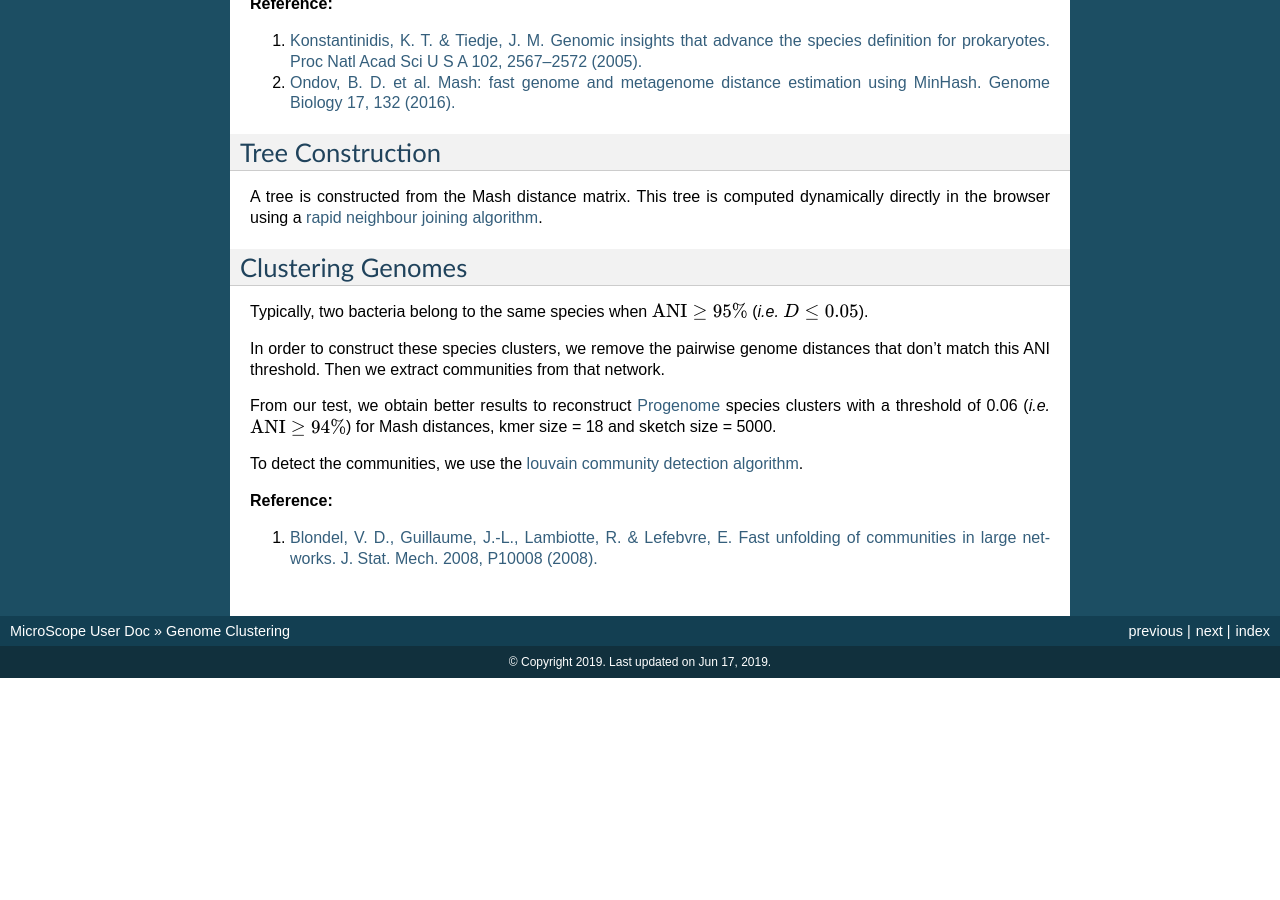
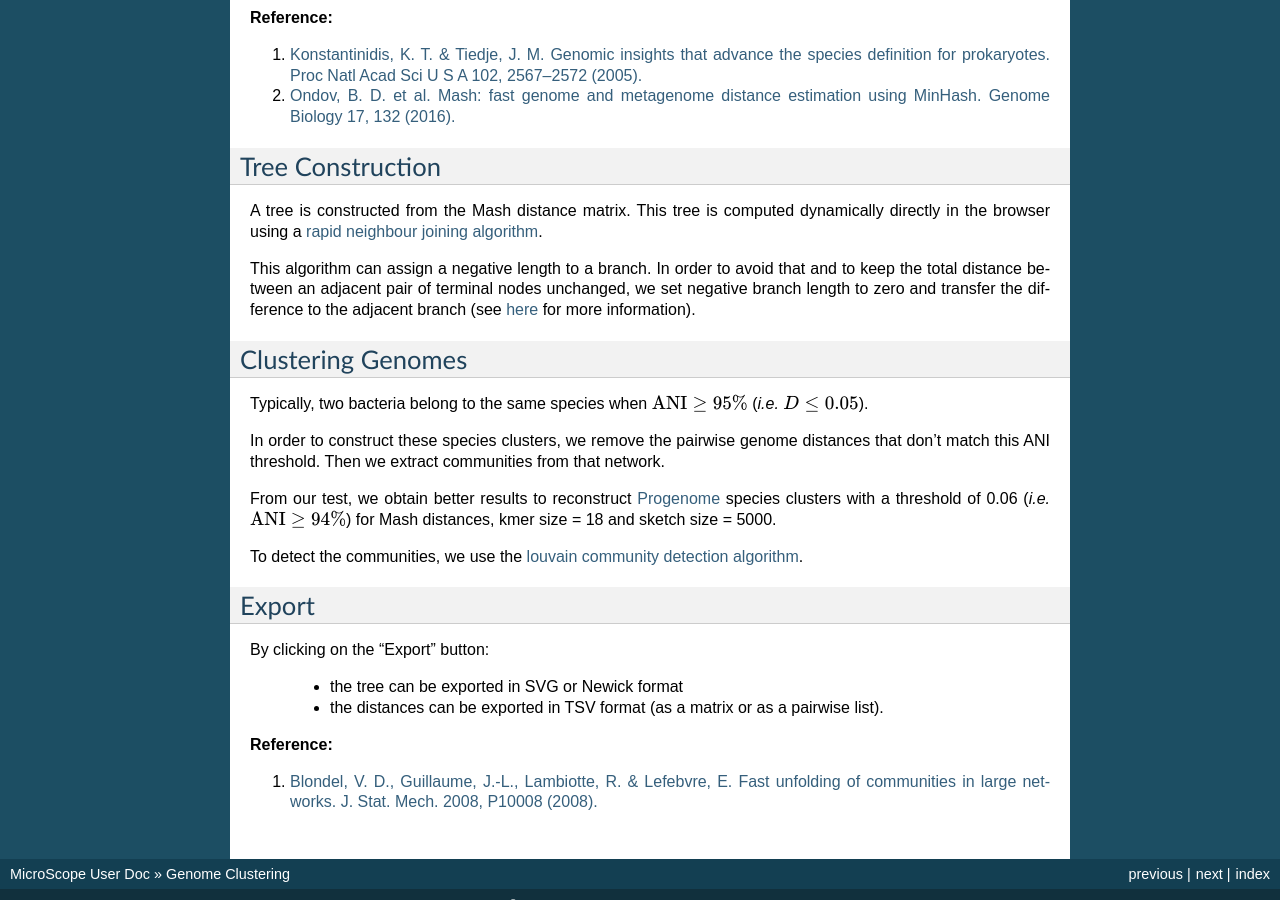
Before and after one commit to labgem/microscope-user-doc, a Sphinx documentation site: the page built from docs/content/compgenomics/genoclust.rst, in a window 1280 px wide and 900 px high, scrolled down 3203 px. Built offline with Sphinx 7.4.7, drawn with Linux system fonts in a browser that asks for light colours; before the commit the page ends 3881 px from its top, so only the background shows below that.

Commit message:
Update help and use ODP instead of Gimp to modify the image.

```diff
--- a/docs/content/compgenomics/genoclust.rst
+++ b/docs/content/compgenomics/genoclust.rst
@@ -68,6 +68,8 @@
 
 A tree is constructed from the Mash distance matrix. This tree is computed dynamically directly in the browser using a `rapid neighbour joining algorithm <https://github.com/biosustain/neighbor-joining>`_.
 
+This algorithm can assign a negative length to a branch.
+In order to avoid that and to keep the total distance between an adjacent pair of terminal nodes unchanged, we set negative branch length to zero and transfer the difference to the adjacent branch (see `here <https://www.sequentix.de/gelquest/help/neighbor_joining_method.htm>`_ for more information).
 
 Clustering Genomes
 ------------------
@@ -80,6 +82,14 @@
 
 To detect the communities, we use the `louvain community detection algorithm <https://github.com/taynaud/python-louvain/>`_.
 
+Export
+------
+
+By clicking on the "Export" button:
+
+  - the tree can be exported in SVG or Newick format
+  - the distances can be exported in TSV format (as a matrix or as a pairwise list).
+
 **Reference:**
 
 1. `Blondel, V. D., Guillaume, J.-L., Lambiotte, R. & Lefebvre, E. Fast unfolding of communities in large networks. J. Stat. Mech. 2008, P10008 (2008). <http://iopscience.iop.org/article/10.1088/1742-5468/2008/10/P10008/meta>`_
```
Also changed, not shown: docs/content/compgenomics/img/genoclust-modif.png, 2 other files.
